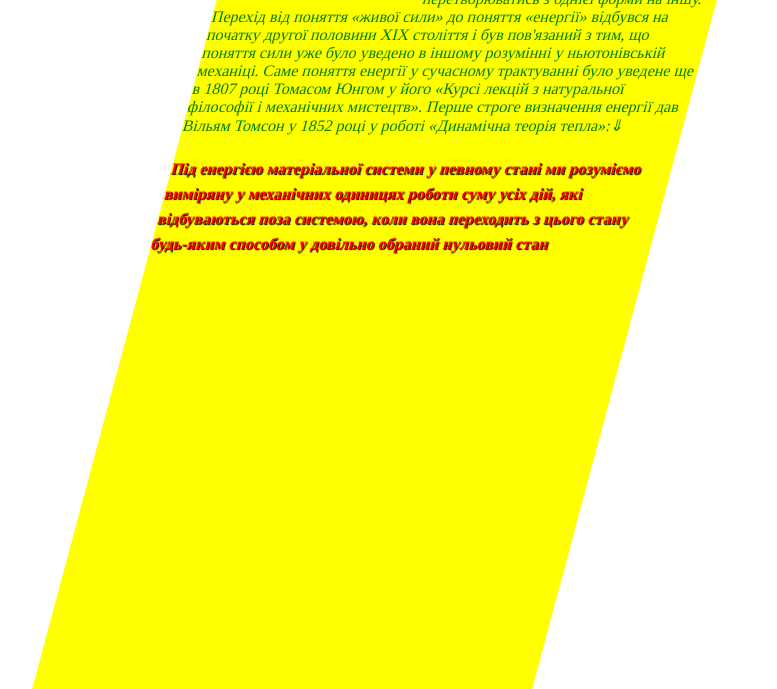
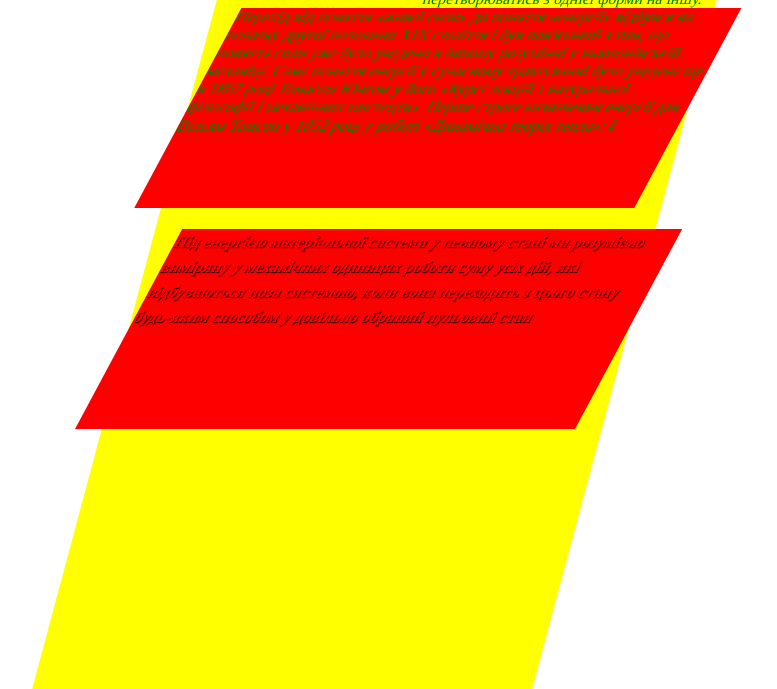
Before and after one commit to Gerui-000/sasaqqwq, a plain HTML site: page REDER.html in a window 1280 px wide. Shown: the part 109-798 px from the top of the page, without its empty margins (138-915 px from the left). Drawn offline with Linux system fonts and the light colour scheme.

Commit message:
Update Qwes.css

```diff
--- a/Qwes.css
+++ b/Qwes.css
@@ -37,6 +37,20 @@ h4{
 	width:500px;
 	display:inline-block
 }
+.tt4{
+	transform:skew(-15deg, 0deg);
+	width:500px;
+	height:200px;
+	background-color:red;
+	display:block;
+}
+.tt5{
+	transform:skew(-15deg, 0deg);
+	width:500px;
+	height:200px;
+	background-color:red;
+	display:block;
+}
 .t0t0{
 	margin-left:250px;
 	height:1000px;
```
